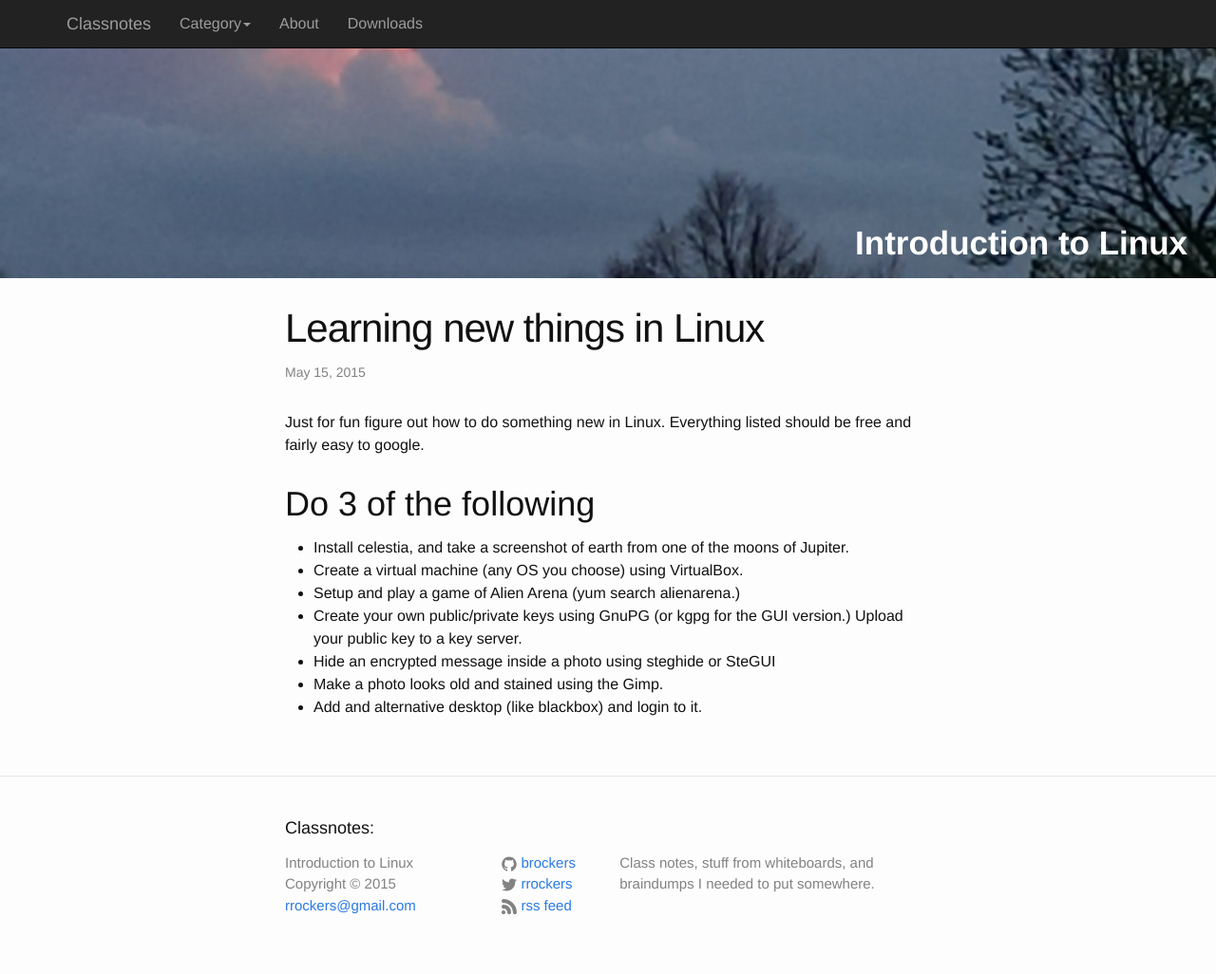
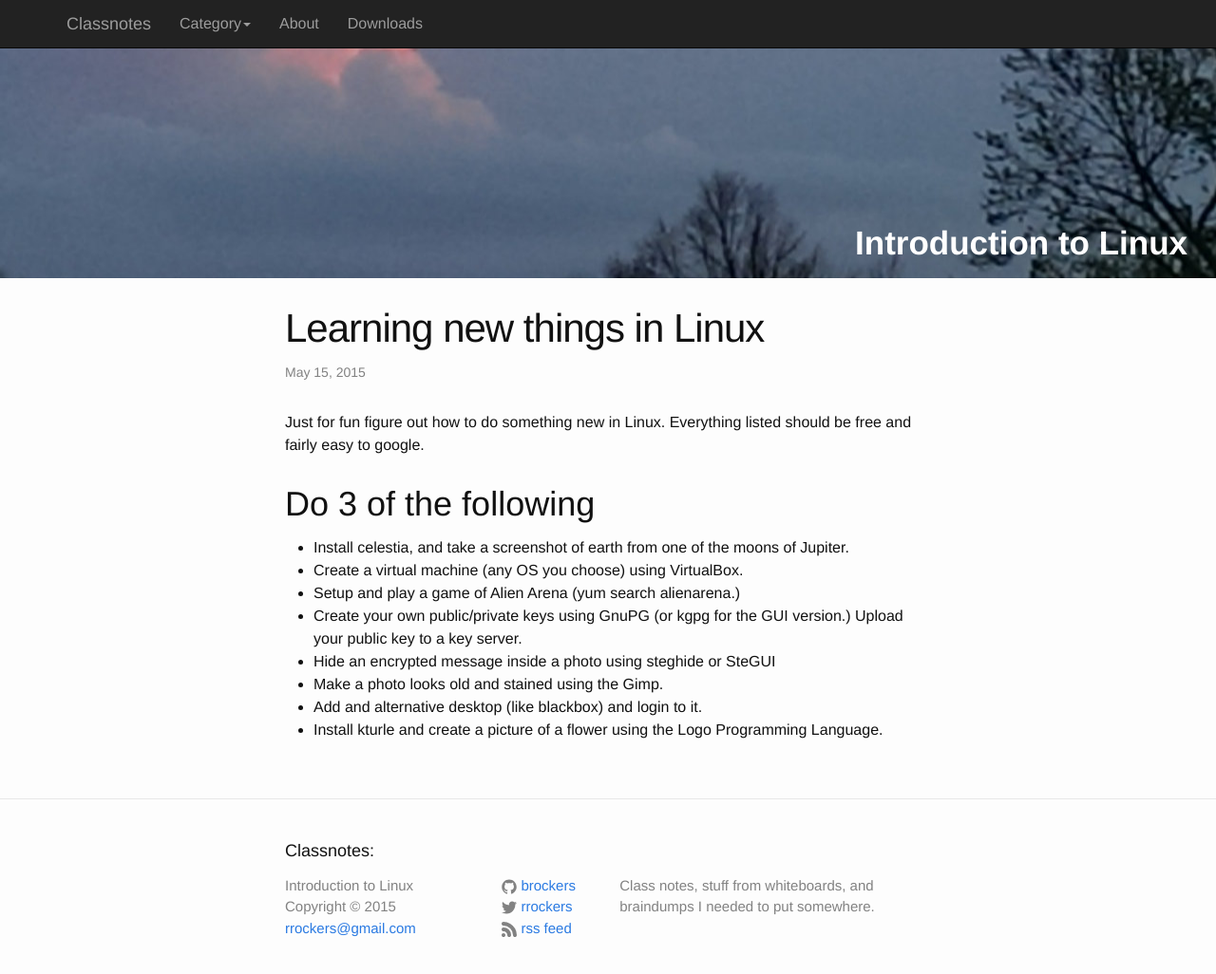
Before and after one commit to brockers/nt1430, a Jekyll site: the page built from _posts/2015-05-15-fun-stuff-with-linux.md, in a window 1280 px wide and 1049 px high. Shown: the top 1026 px of the window at 95% size. Built offline with Jekyll 4.4.1, drawn with Linux system fonts in a browser that asks for light colours; Markdown is read by kramdown in place of the engine named in the settings.

Commit message:
Added new option to fun stuff with linux.

```diff
--- a/_posts/2015-05-15-fun-stuff-with-linux.md
+++ b/_posts/2015-05-15-fun-stuff-with-linux.md
@@ -16,3 +16,4 @@ Just for fun figure out how to do something new in Linux.  Everything listed sho
 * Hide an encrypted message inside a photo using steghide or SteGUI
 * Make a photo looks old and stained using the Gimp.
 * Add and alternative desktop (like blackbox) and login to it.
+* Install kturle and create a picture of a flower using the Logo Programming Language.
```
